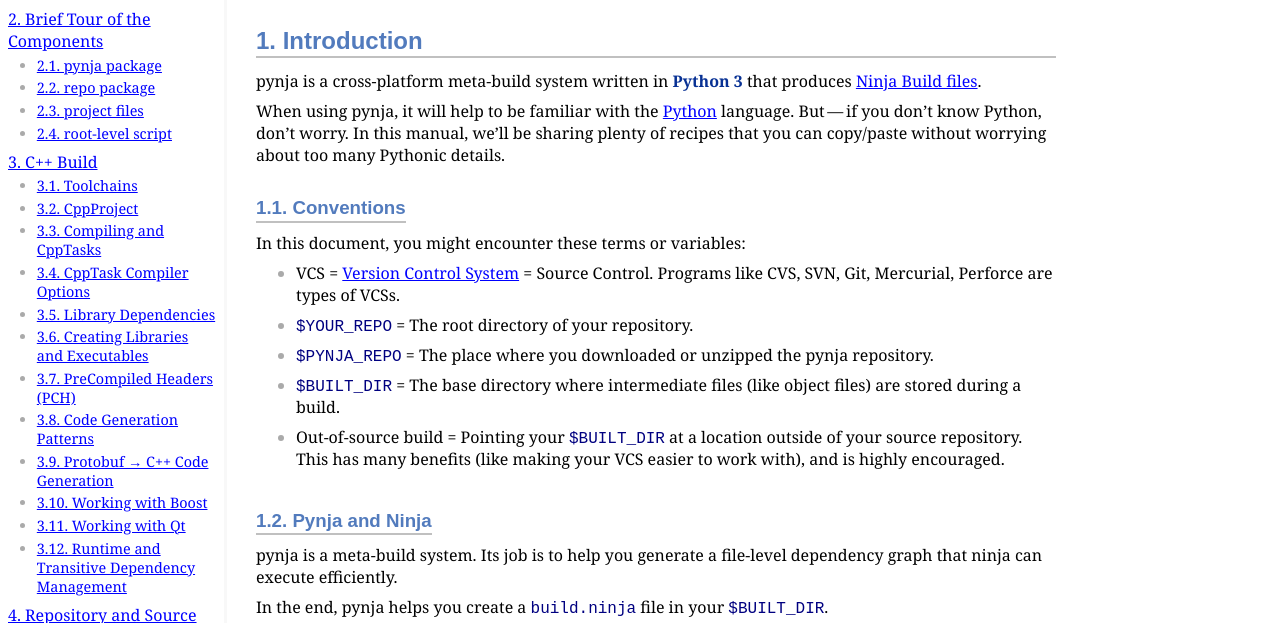
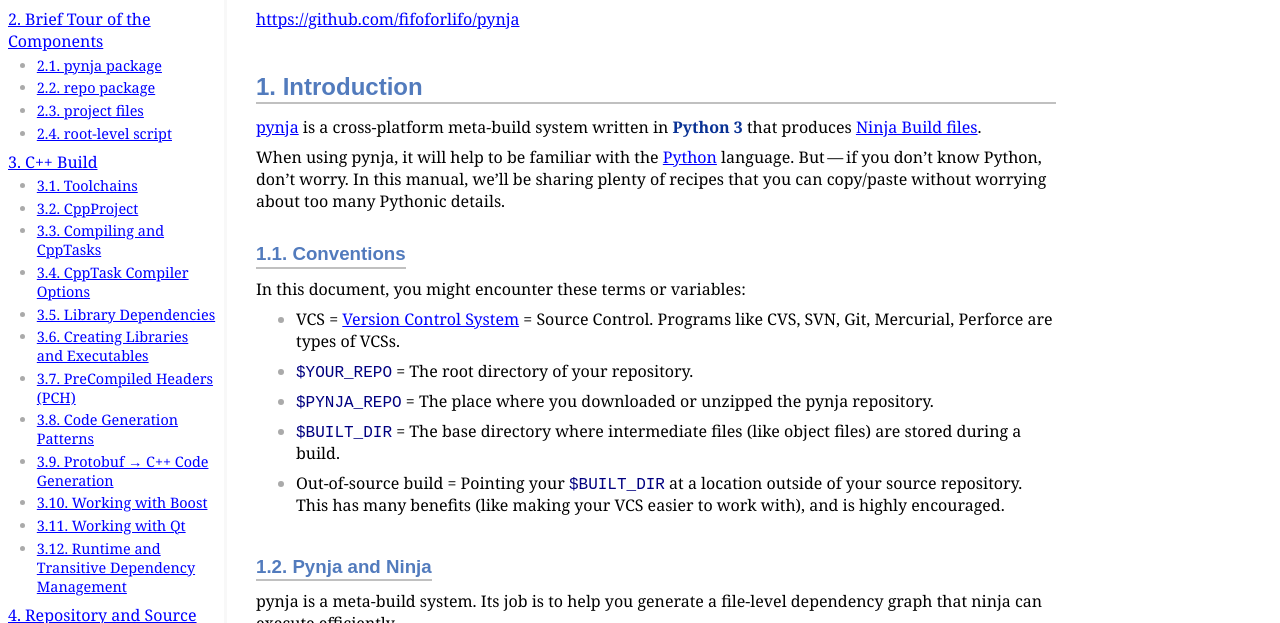
Before and after one commit to fifoforlifo/pynja, a plain HTML site: page index.html in a window 1280 px wide. Shown: the part 158-781 px from the top of the page. Drawn offline with Linux system fonts and the light colour scheme.

Commit message:
added github link to top

```diff
--- a/index.html
+++ b/index.html
@@ -839,10 +839,15 @@
 </div>
 </div>
 <div id="content">
+<div id="preamble">
+<div class="sectionbody">
+<div class="paragraph"><p><a href="https://github.com/fifoforlifo/pynja">https://github.com/fifoforlifo/pynja</a></p></div>
+</div>
+</div>
 <div class="sect1">
 <h2 id="_introduction">1. Introduction</h2>
 <div class="sectionbody">
-<div class="paragraph"><p>pynja is a cross-platform meta-build system written in <strong>Python 3</strong> that produces
+<div class="paragraph"><p><a href="https://github.com/fifoforlifo/pynja">pynja</a> is a cross-platform meta-build system written in <strong>Python 3</strong> that produces
 <a href="http://martine.github.com/ninja/">Ninja Build files</a>.</p></div>
 <div class="paragraph"><p>When using pynja, it will help to be familiar with the
 <a href="http://python.org">Python</a> language.
@@ -2020,7 +2025,7 @@
 <div id="footnotes"><hr></div>
 <div id="footer">
 <div id="footer-text">
-Last updated 2014-05-16 09:29:35 Central Daylight Time
+Last updated 2014-05-16 09:39:01 Central Daylight Time
 </div>
 </div>
 </body>
```
